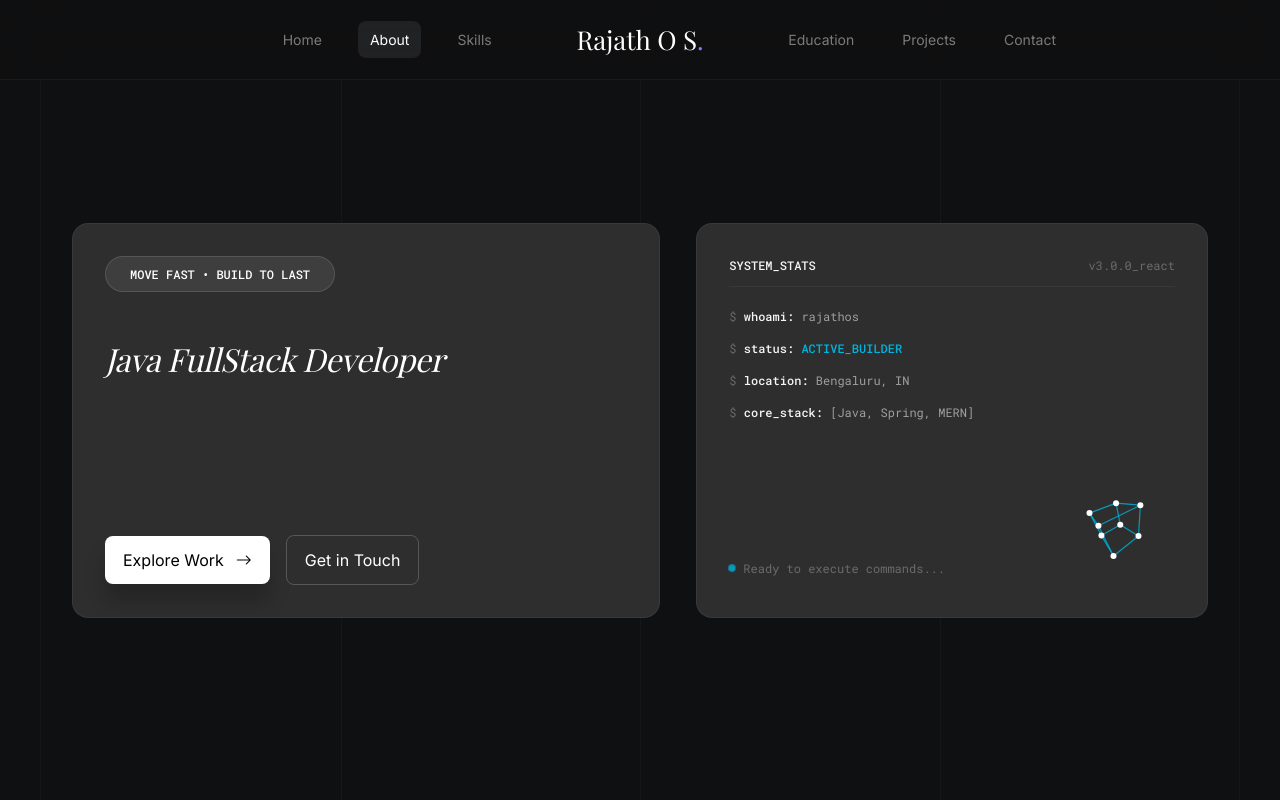
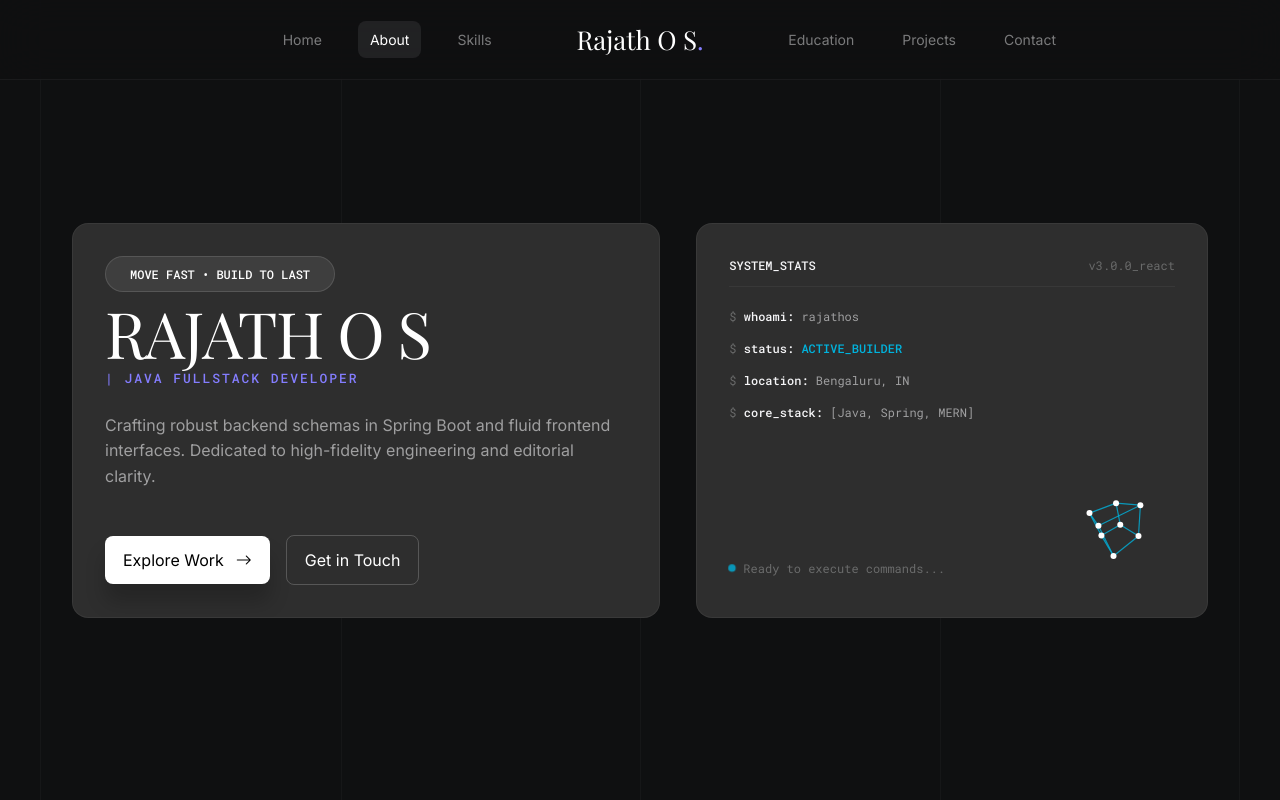
Before and after one commit to rajathos07/Portfolio, a React (Vite) app: page / in a window 1280 px wide. Shown: the top 800 px of the page. Built offline with nearby package versions, Linux system fonts and the light colour scheme; a web font is replaced by a local one.

Commit message:
Refactor: restore Hero intro description and add RAJATH O S above developer subtitle

```diff
--- a/src/App.jsx
+++ b/src/App.jsx
@@ -75,7 +75,6 @@ export default function App() {
     { index: '05', title: 'AI TOOLS', tags: ['ChatGPT', 'GitHub Copilot', 'Claude', 'Groq API'], bgClass: 'card-color-deep-iris' }
   ];
 
-  // Replaced Job Portal with AI Exam Evaluation (Scope set to blank)
   const projectsData = [
     {
       num: '01',
@@ -169,12 +168,19 @@ export default function App() {
             <div>
               <div className="promo-eyebrow-badge">MOVE FAST • BUILD TO LAST</div>
 
-              {/* Clean minimal main mono headline (removed the intro text block completely as requested) */}
-              <div style={{ margin: '36px 0 48px 0' }}>
-                <span className="developer-subheading" style={{ fontSize: '32px', color: 'var(--color-pure)', letterSpacing: '-0.5px', fontFamily: 'var(--font-serif)', fontStyle: 'italic', textTransform: 'none', lineHeight: '1.2' }}>
-                  Java FullStack Developer
-                </span>
-              </div>
+              {/* Name added above Java Full Stack subtitle */}
+              <h1 className="dashboard-name" style={{ fontSize: '64px', marginBottom: '8px', fontFamily: 'var(--font-serif)', fontWeight: 300 }}>
+                RAJATH O S
+              </h1>
+
+              <span className="developer-subheading" style={{ fontSize: '13px', color: 'var(--color-iris-gleam)', letterSpacing: '0.15em', textTransform: 'uppercase', display: 'block', marginBottom: '24px', fontFamily: 'var(--font-mono)' }}>
+                | Java FullStack Developer
+              </span>
+
+              {/* Retained text description in front as requested */}
+              <p className="profile-intro-text" style={{ fontSize: '16px', lineHeight: '1.6', color: 'var(--color-ash)', marginBottom: '32px' }}>
+                Crafting robust backend schemas in Spring Boot and fluid frontend interfaces. Dedicated to high-fidelity engineering and editorial clarity.
+              </p>
             </div>
 
             <div className="dashboard-btn-row">
@@ -419,7 +425,7 @@ export default function App() {
             </div>
 
             <div className="directory-table">
-              {/* Removed Scope Column from layout as requested */}
+              {/* Scope Column completely excluded */}
               <div className="directory-row header-row">
                 <div className="dir-col col-num">No.</div>
                 <div className="dir-col col-title">Project Title</div>
@@ -436,7 +442,7 @@ export default function App() {
                 >
                   <div className="dir-col col-num">{project.num}</div>
 
-                  {/* Style project titles uniquely in Lyon Display Georgia with custom weight */}
+                  {/* Styled uniquely in serif with cloud coloring */}
                   <div className="dir-col col-title" style={{ fontFamily: 'var(--font-serif)', fontSize: '22px', fontWeight: 300, color: 'var(--color-cloud)' }}>
                     {project.title}
                   </div>
@@ -489,7 +495,7 @@ export default function App() {
             >
               <h3>{hoveredProject?.title || 'Project'}</h3>
 
-              {/* Technology details shown elegantly inside the popover card instead of table */}
+              {/* Technology details shown inside popover */}
               <p style={{ fontWeight: '700', fontSize: '11px', color: hoveredProject?.title === 'AI Exam Evaluation' ? 'var(--color-cyan-signal)' : 'var(--color-iris-gleam)', textTransform: 'uppercase', fontFamily: 'var(--font-mono)' }}>
                 {hoveredProject?.scope}
               </p>
```
